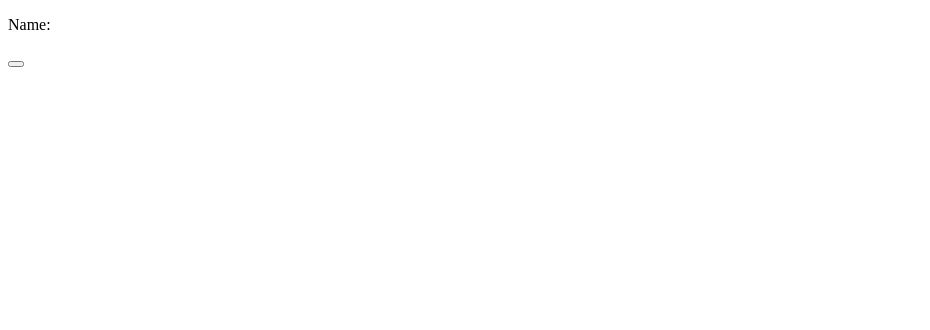
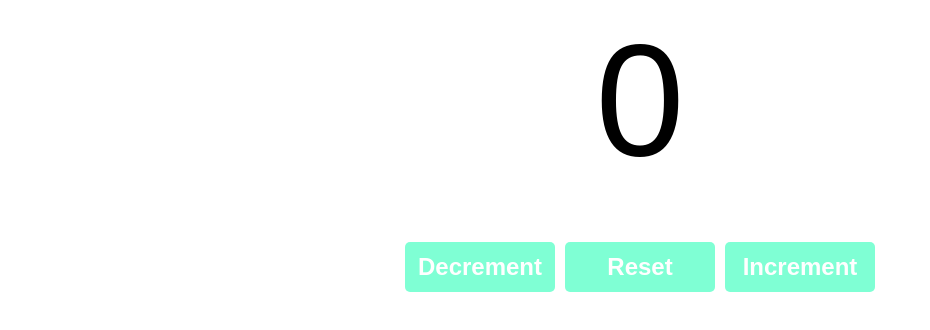
Before and after one commit to Kanamija/my-react-app, a React (Vite) app: page / in a window 1280 px wide. Shown: the top 330 px of the page, without its empty margins (0-930 px from the left). Built offline with nearby package versions, Linux system fonts and the light colour scheme.

Commit message:
Practiced using state hooks to create a counter button and styled it with css.

```diff
--- a/src/App.jsx
+++ b/src/App.jsx
@@ -1,8 +1,8 @@
-import MyComponent from "./MyComponent";
+import Counter from './Counter.jsx'
 
 function App() {
 
-  return (<MyComponent />);
+  return (<Counter />);
 
 }
 
--- /dev/null
+++ b/src/Counter.jsx
@@ -0,0 +1,27 @@
+import React, {useState} from 'react';
+
+function Counter() {
+    const [count, setCount] = useState(0);
+
+    const increment = () => {
+        setCount(count + 1);
+    }
+
+
+    const decrement = () => {
+        setCount(count - 1);
+    }
+
+    const reset = () => {
+        setCount(0);
+    }
+
+    return(<div className="counter-container">
+        <p className="count-display">{count}</p>
+        <button className="counter-button" onClick={decrement}>Decrement</button>
+        <button className="counter-button" onClick={reset}>Reset</button>
+        <button className="counter-button" onClick={increment}>Increment</button>
+    </div>)
+}
+
+export default Counter
--- a/src/MyComponent.jsx
+++ b/src/MyComponent.jsx
@@ -1,16 +1,32 @@
 import React, {useState} from 'react';
 
 function MyComponent() {
-    const [name, setName] = useState();
+    const [name, setName] = useState('Guest');
+    const [age, setAge] = useState(0);
+    const [isEmployed, setIsEmployed] = useState(false);
 
-    let updateName = () => {
-        setName("Kanami")
+    const updateName = () => {
+        setName('Kanami');
+    }
+
+    const incrementAge = () => {
+        setAge(age + 1);
+    }
+
+    const toggleEmployedStatus = () => {
+        setIsEmployed(!isEmployed)
     }
 
     return (
         <div>
             <p>Name: {name}</p>
-            <button onClick={updateName}></button>
+            <button onClick={updateName}>Set Name</button>
+
+             <p>Age: {age}</p>
+            <button onClick={incrementAge}>Increment Age</button>
+
+             <p>Is employed? {isEmployed ? 'yes' : 'no'}</p>
+            <button onClick={toggleEmployedStatus}>Toggle status</button>
         </div>
     )
 }
--- a/src/index.css
+++ b/src/index.css
@@ -1,23 +1,27 @@
-.list-category{
-    font-size: 2.5em;
-    font-weight: bold;
-    color: darkgrey;
-    margin-bottom: 10px;
+.counter-container{
     text-align: center;
-    border: 3px solid;
-    border-radius: 5px;
-    background-color: gold;
+    font-family: Arial, sans-serif;
 }
 
-.list-items li{
-    font-size: 2em;
-    list-style: none;
-    color: black;
-    text-align: center;
-    margin: 0;
+.count-display{
+    font-size: 10em;
+    margin-top: 0;
+    margin-bottom: 50px;
 }
 
-.list-items li:hover{
-    color:coral;
+.counter-button{
+    width: 150px;
+    height: 50px;
+    font-size: 1.5em;
+    font-weight: bold;
+    margin: 0px 5px;
+    background-color: aquamarine;
+    color: white;
+    border: none;
+    border-radius: 5px;
     cursor: pointer;
 }
+
+.counter-button:hover{
+    background-color: rgb(19, 135, 135);
+}
```
